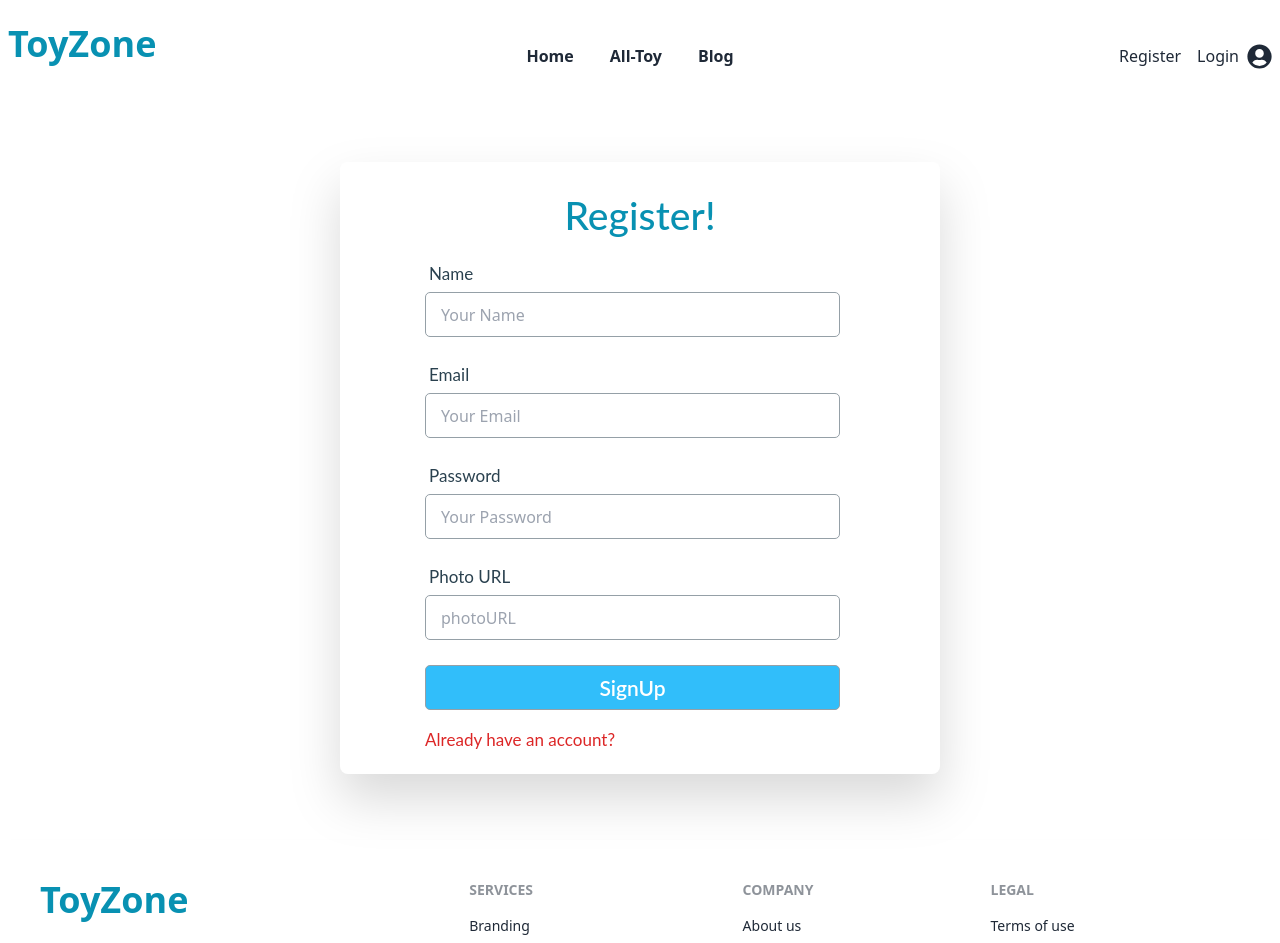
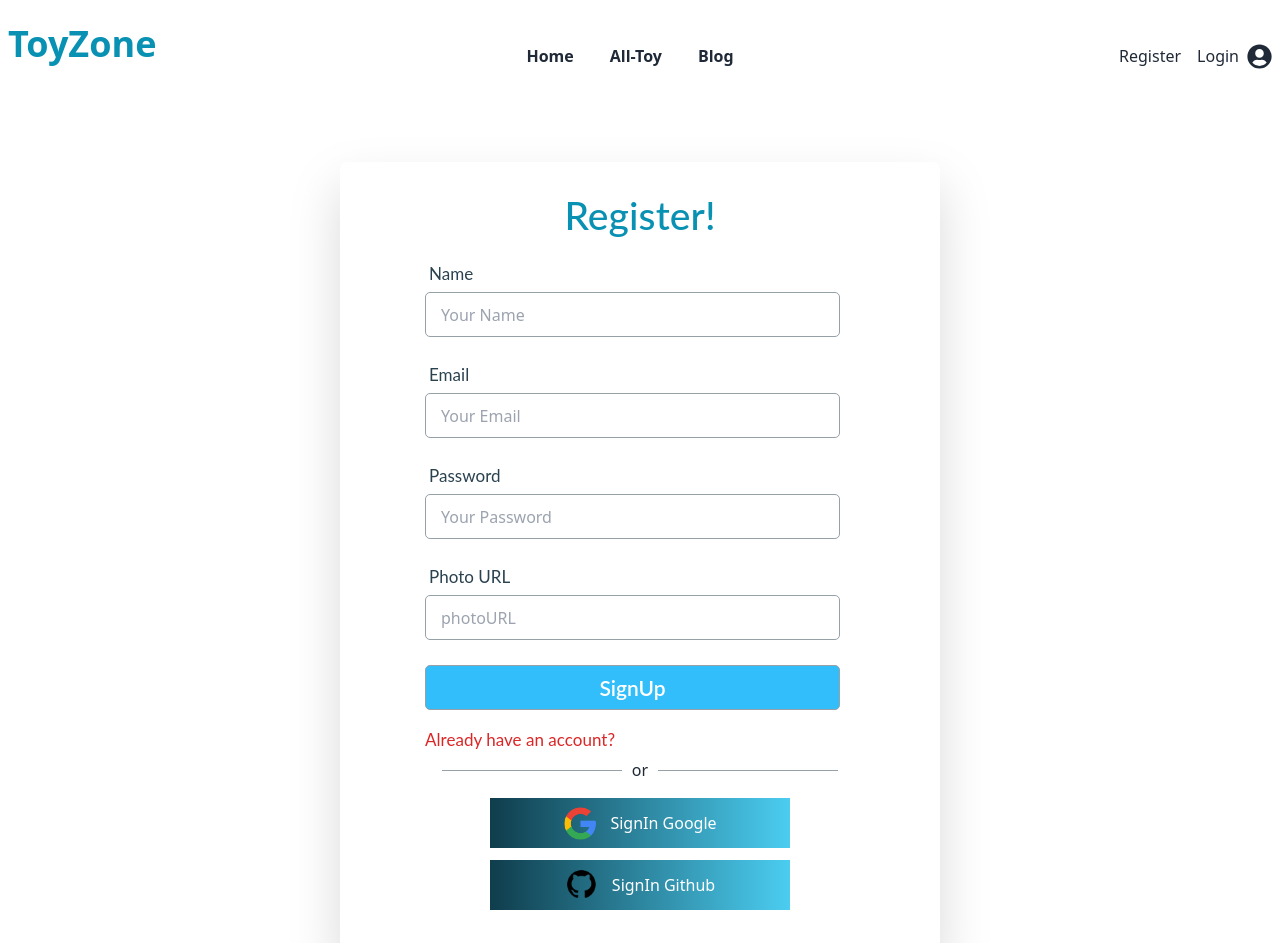
Before and after one commit to rejaul360/Blood-donations-client, a React (Vite) app: page /singup in a window 1280 px wide. Shown: the top 943 px of the page. Built offline with nearby package versions, Linux system fonts and the light colour scheme; no server answers.

Commit message:
added more data info uploded

```diff
--- a/src/Pages/AddToy/AddToy.jsx
+++ b/src/Pages/AddToy/AddToy.jsx
@@ -48,6 +48,7 @@ const AddToy = () => {
                     })
                 }
             })
+            form.reset()
     }
 
 
--- a/src/Pages/AllToy/AllToy.jsx
+++ b/src/Pages/AllToy/AllToy.jsx
@@ -27,7 +27,7 @@ const AllToy = () => {
             })
     }
     const handleAscending = () => {
-        fetch(`http://localhost:5000/aescending?email=${user?.email}`)
+        fetch(`http://localhost:5000/aescending?price=${user?.price}`)
         .then(res=>res.json())
         .then(data=> {
             // setAllToys(data)
@@ -36,7 +36,7 @@ const AllToy = () => {
 
     }
     const handleDscending = () => {
-        fetch(`http://localhost:5000/descending?email=${user?.email}`)
+        fetch(`http://localhost:5000/descending?price=${user?.price}`)
         .then(res=>res.json())
         .then(data=> {
             // setAllToys(data)
@@ -47,17 +47,18 @@ const AllToy = () => {
         })
     }
     return (
-        <div className='h-full shadow'>
+        <div className='h-full shadow p-5'>
             <h1 className='text-center text-4xl font-bold text-cyan-600  mb-6' >All Toys Here</h1>
-            <div>
-                <button onClick={handleAscending} className='mr-6' >Asn</button>
-                <button onClick={handleDscending}>Dsn</button>
-            </div>
+
             <div className="search-box p-2 text-center mb-6">
                 <input
                     onChange={(e) => setSearchText(e.target.value)}
                     type="text" className="p-1 w-1/2 border shadow" />
                 <button onClick={handleSearchText} className='border ml-3 text-1xl rounded-lg bg-cyan-700 text-white h-10 w-28'>Search</button>
+            </div>
+            <div className='mb-3'>
+                <button onClick={handleAscending} className='mr-6 btn  btn-success' >Asn</button>
+                <button onClick={handleDscending} className='btn  btn-warning'>Dsn</button>
             </div>
             <div>
                 <div className="overflow-x-auto">
--- a/src/Pages/AllToy/ShowToyInfo.jsx
+++ b/src/Pages/AllToy/ShowToyInfo.jsx
@@ -5,7 +5,7 @@ const ShowToyInfo = () => {
 
     const showtoyInfo = useLoaderData()
 
-    const { name, image, quantity, salername, price, category, description, postedBy, rating } = showtoyInfo
+    const { name, image, quantity, photo, salername, price, category, description, rating } = showtoyInfo
 
     return (
         <div>
@@ -13,7 +13,9 @@ const ShowToyInfo = () => {
             <div>
                 <div className="hero min-h-screen bg-base-200">
                     <div className="hero-content flex-col lg:flex-row">
-                        <img src={image} className="max-w-xl rounded-lg shadow-2xl" />
+                        <div>
+                            <img src={photo} className="max-w-xl rounded-lg shadow-2xl" />
+                        </div>
                         <div className=' shadow p-8 space-y-3'>
                             <h1 className="text-5xl font-bold">Toy Name: {name}</h1>
                             <p>Seller Name: {salername}</p>
@@ -23,7 +25,7 @@ const ShowToyInfo = () => {
                             <p>Ratings : {rating}  </p>
                             <p>Description : {description}  </p>
                             <Link to='/alltoy'>
-                                <button className="btn btn-primary">Go Toys</button>
+                                <button className="btn btn-primary mt-4">Go Toys</button>
                             </Link>
 
                         </div>
--- a/src/Pages/Login/Login.jsx
+++ b/src/Pages/Login/Login.jsx
@@ -48,6 +48,7 @@ const Login = () => {
         googleSingIn(googleProvider)
             .then(result => {
                 console.log(result.user);
+                navigate(from, { replace: true });
             })
             .then(error => {
                 console.log(error);
--- a/src/Pages/MyToys/MyToys.jsx
+++ b/src/Pages/MyToys/MyToys.jsx
@@ -22,7 +22,7 @@ const MyToys = () => {
         }
     }, [user])
     const handleToyDelete = (_id) => {
-        console.log(_id);
+        // console.log(_id);
         Swal.fire({
             title: 'Are you sure?',
             text: "You won't be able to revert this!",
@@ -33,8 +33,6 @@ const MyToys = () => {
             confirmButtonText: 'Yes, delete it!'
         }).then((result) => {
             if (result.isConfirmed) {
-
-
                 fetch(`http://localhost:5000/allToy/${_id}`, {
                     method: "DELETE"
                 })
@@ -47,7 +45,11 @@ const MyToys = () => {
                                 'Your file has been deleted.',
                                 'success'
                             )
+                            const remaining = mytoys.filter(toy => toy._id !== id)
+                            setMyToys(remaining);
+                            console.log(setMyToys);
                         }
+
                     })
             }
         })
@@ -57,7 +59,7 @@ const MyToys = () => {
 
 
     return (
-        <div className='h-full shadow py-8'>
+        <div className='h-full shadow py-8 p-5'>
             <h1 className='text-center text-4xl font-bold text-cyan-600  mb-6 ' >My Toys</h1>
 
             <div>
@@ -70,7 +72,7 @@ const MyToys = () => {
                                 <th>Seller</th>
                                 <th>Toy Name</th>
                                 <th>Price</th>
-                                <th>description</th>
+                                {/* <th>description</th> */}
                                 <th>Ouantity</th>
                                 <th>rating</th>
                                 <th>Edit</th>
@@ -85,7 +87,7 @@ const MyToys = () => {
                                     <td>{toy.salername}</td>
                                     <td>{toy.name}</td>
                                     <td>{toy.price}</td>
-                                    <td>{toy.description}</td>
+                                    {/* <td>{toy.description}</td> */}
                                     <td>{toy.quantity}</td>
                                     <td>{toy.rating}</td>
                                     <td>
--- a/src/Pages/SingUp/SingUp.jsx
+++ b/src/Pages/SingUp/SingUp.jsx
@@ -1,14 +1,25 @@
 import React, { useContext } from 'react';
 import google from '../../assets/images/google.png'
 import github from '../../assets/images/github.png'
-import { Link } from 'react-router-dom';
+// import { Link } from 'react-router-dom';
 import { AuthContext } from '../../Provider/AuthProvider';
 import useTitle from '../../UseTitle/UseTitle';
+import { Link,  useLocation,  useNavigate } from 'react-router-dom';
+import { GithubAuthProvider, GoogleAuthProvider } from 'firebase/auth';
 
 const SingUp = () => {
     useTitle('SingUp')
 
-    const { createUser, updateUserProfile } = useContext(AuthContext)
+    // const { googleSingIn, githubSingIn } = useContext(AuthContext);
+    const googleProvider = new GoogleAuthProvider();
+    const githubProvider = new GithubAuthProvider();
+
+    const navigate = useNavigate()
+    const location = useLocation()
+
+    let from = location.state?.from?.pathname || "/";
+
+    const { createUser, updateUserProfile,googleSingIn, githubSingIn} = useContext(AuthContext)
 
     const handleSubmit = (e) => {
         e.preventDefault();
@@ -46,6 +57,28 @@ const SingUp = () => {
 
             })
     }
+
+    const handleGoogleSingIn = () => {
+        googleSingIn(googleProvider)
+            .then(result => {
+                console.log(result.user);
+                navigate(from, { replace: true });
+            })
+            .then(error => {
+                console.log(error);
+            })
+    }
+
+    const handleGithubSignIn = () => {
+        githubSingIn(githubProvider)
+            .then(result => {
+                console.log(result.user);
+                navigate(from, { replace: true });
+            })
+            .then(error => {
+                console.log(error);
+            })
+    }
     return (
         <div className='form_container drop-shadow-2xl py-6'>
             <h2 className='title pt-2 text-cyan-600 font-bold text-3xl'>Register!</h2>
@@ -68,8 +101,33 @@ const SingUp = () => {
                     <input type="text" name='photoURL' placeholder='photoURL' id='photoURL' required />
                 </div>
                 <input type="submit" value="SignUp" className='submit_btn' />
+
+                <p className='new_account'> <Link to='/login' className='text-red-600'>Already have an account?</Link></p>
+
+                <div className='divide_container my-2'>
+                    <p className='divide'></p>
+                    <p>or</p>
+                    <p className='divide'></p>
+                </div>
+
+                <div className='social_login pb-4 mt-4 space-y-1'>
+                    <div className='flex items-center justify-center'>
+                    <button onClick={handleGoogleSingIn} className='text-white mb-2 flex items-center justify-center gap-3 lg:w-[300px] lg:h-[50px] bg-gradient-to-r from-[#0F3D4C] to-[#39c8efe8]'>
+
+                            <img className='social-img' src={google} alt="" />
+
+                        <span>SignIn Google</span>
+                    </button>
+                    </div>
+                    <div className='flex items-center justify-center'>
+                    <button onClick={handleGithubSignIn} className='text-white flex items-center justify-center gap-3 lg:w-[300px] lg:h-[50px] bg-gradient-to-r from-[#0F3D4C] to-[#39c8efe8]'>
+                        <img className='social-img' src={github} alt="" />
+                        <span>SignIn Github</span>
+                    </button>
+                    </div>
+                </div>
             </form>
-            <p className='new_account'> <Link to='/login' className='text-red-600'>Already have an account?</Link></p>
+
             {/* <div className='divide_container'>
                 <p className='divide'></p>
                 <p>or</p>
```
Also changed, not shown: 1 other file (tests, documents, lock files or other folders).
